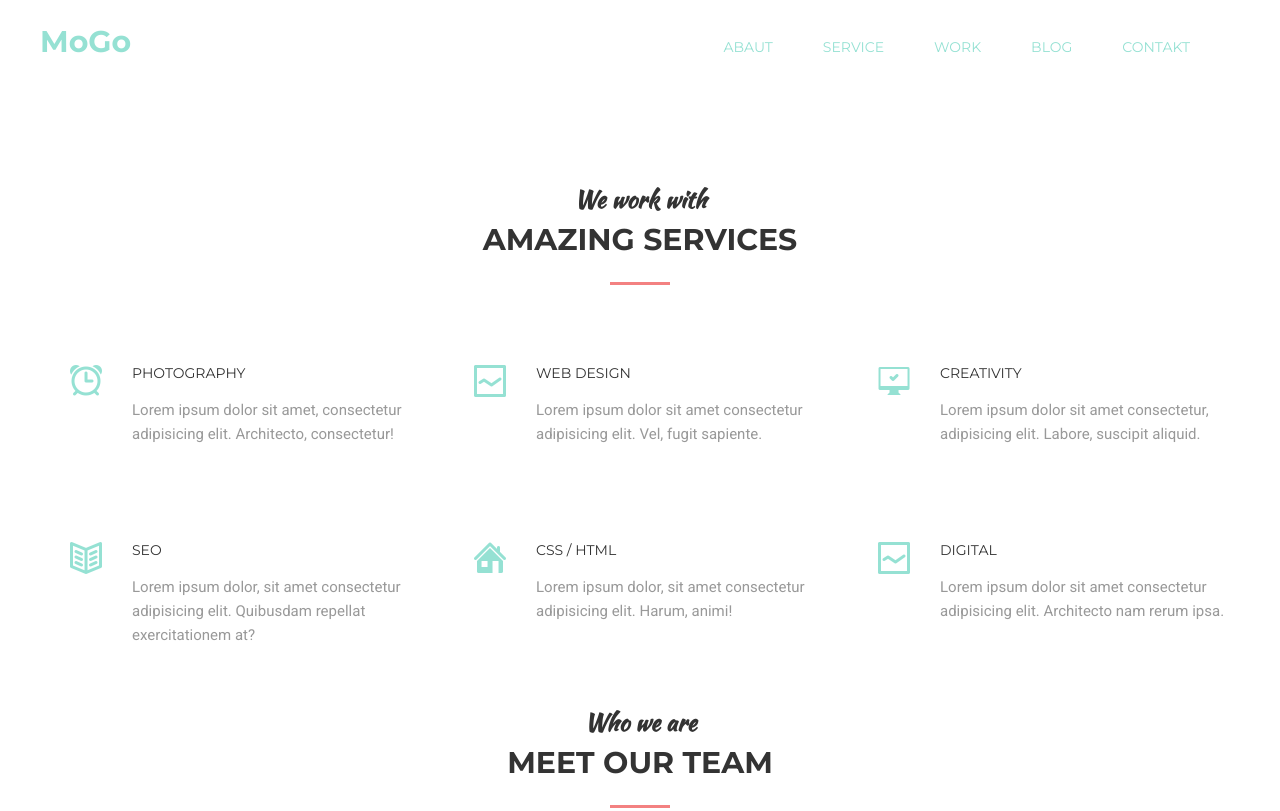
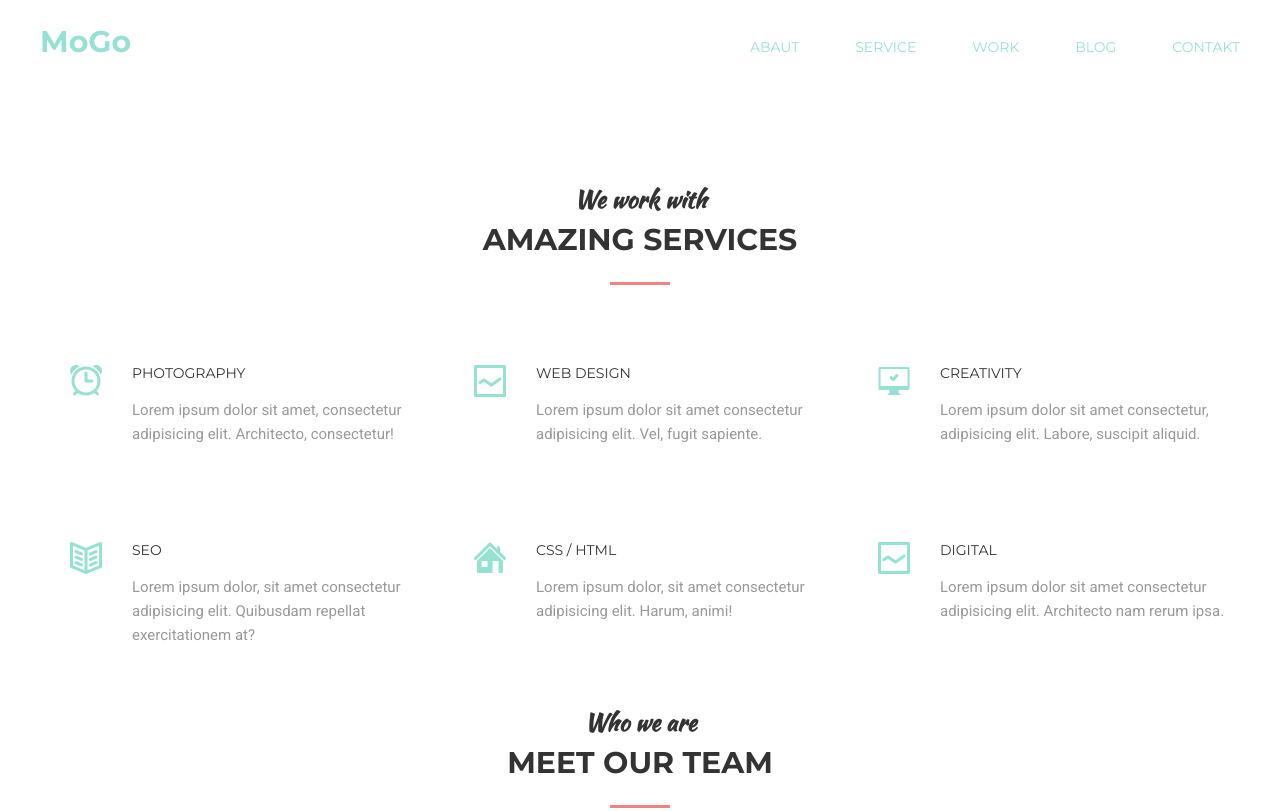
Before and after one commit to Vergilius88/module-6, a plain HTML site: page index.html in a window 1280 px wide. Shown: the top 811 px of the page. Drawn offline with Linux system fonts and the light colour scheme.

Commit message:
fourth commit

```diff
--- a/styles/styles.css
+++ b/styles/styles.css
@@ -24,14 +24,13 @@ img {
 .navigation {
   display: flex;
   justify-content: space-between;
+  padding: 0;
+  min-width: 490px;
 }
 .uppercase {
   text-transform: uppercase;
 }
 
-.nav {
-  margin-right: 50px;
-}
 
 .link-nav {
   font-family: "Montserrat", sans-serif;
```
